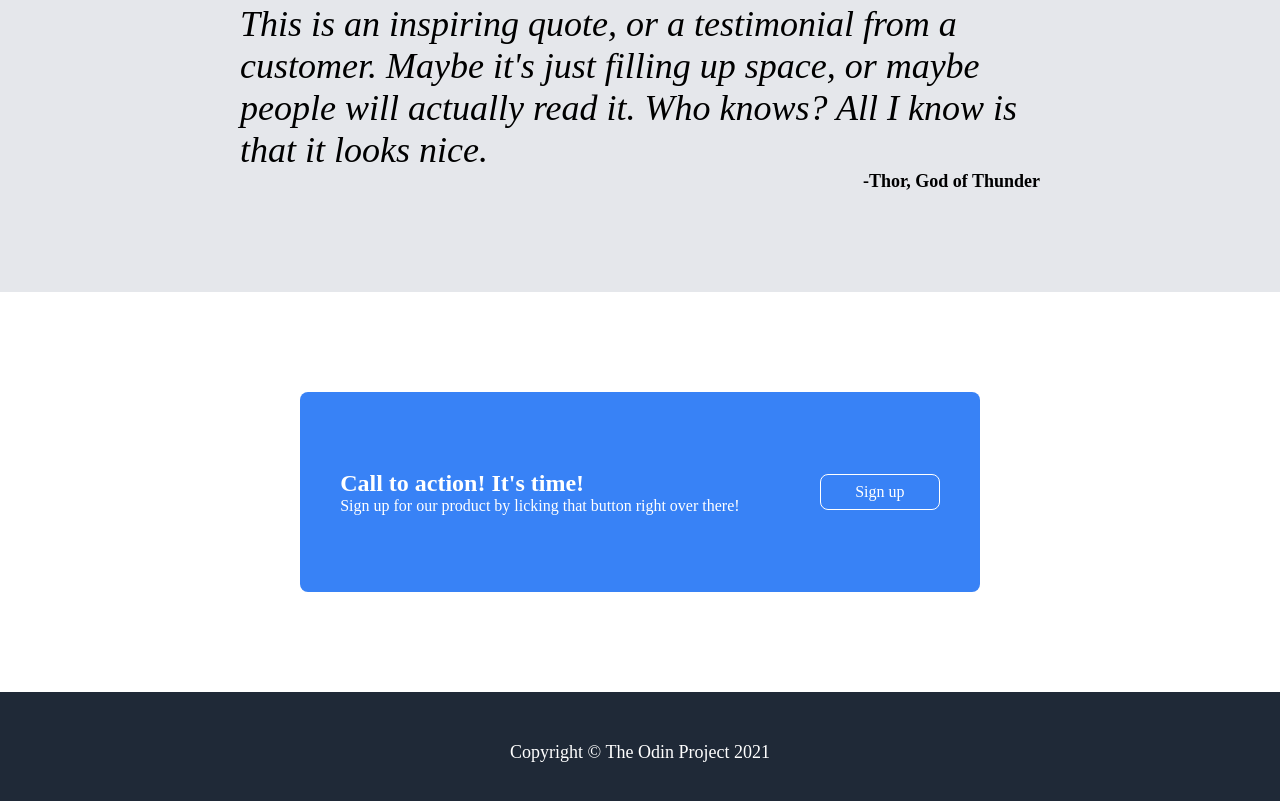
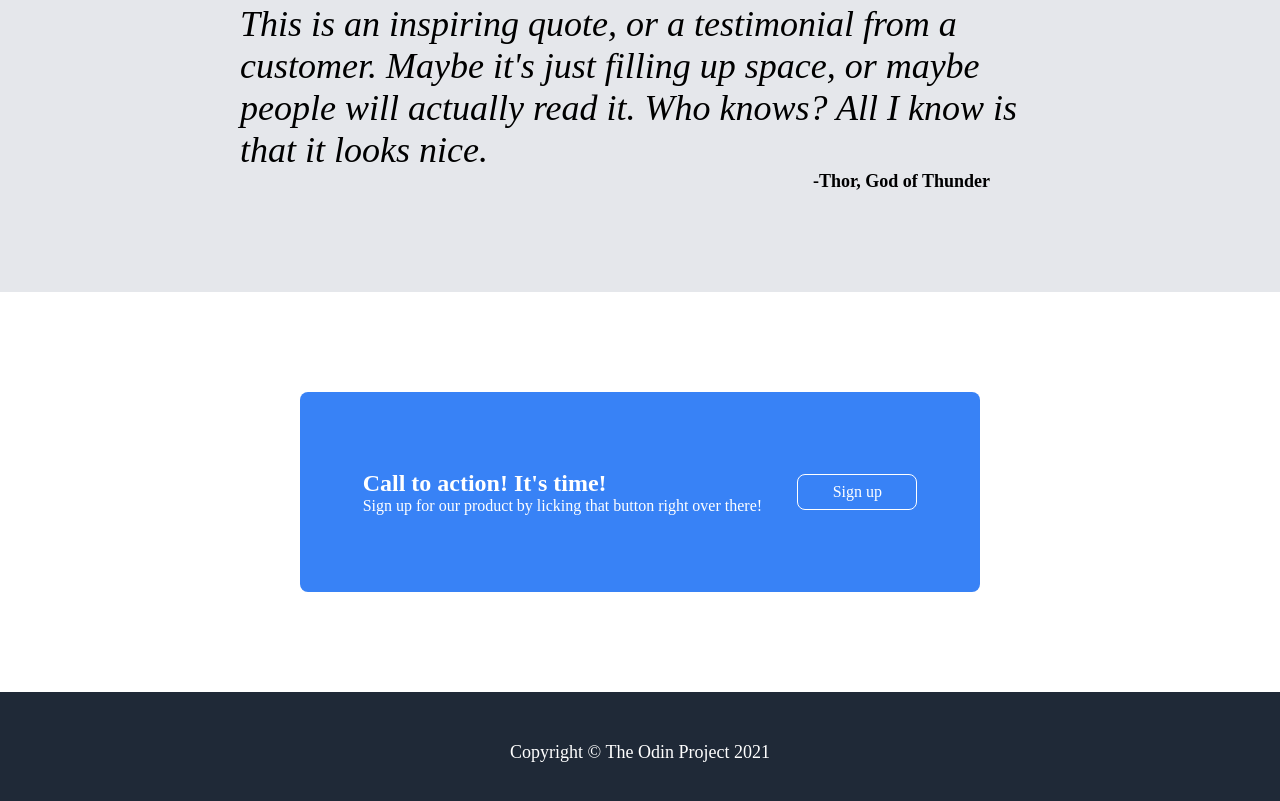
Before and after one commit to B1weisser/My-first-Website-Project, a plain HTML site: page index.html in a window 1280 px wide. Shown: the part 1025-1826 px from the top of the page. Drawn offline with Linux system fonts and the light colour scheme.

Commit message:
fixed call-to-actions padding and resizing

```diff
--- a/style.css
+++ b/style.css
@@ -128,6 +128,7 @@
     font-size: 18px;
     font-weight: 900;
     align-self: flex-end;
+    padding-right: 50px;
 }
 
 .section-four {
@@ -145,6 +146,7 @@
     justify-content: space-around;
     align-items: center;
     color: white;
+    padding: 0px 50px 0px 50px;
 }
 
 .call-to-action {
@@ -158,6 +160,7 @@
     padding: 8px;
     width: 120px;
     text-align: center;
+    margin-left: 10px;
 }
 
 .footer {
```
